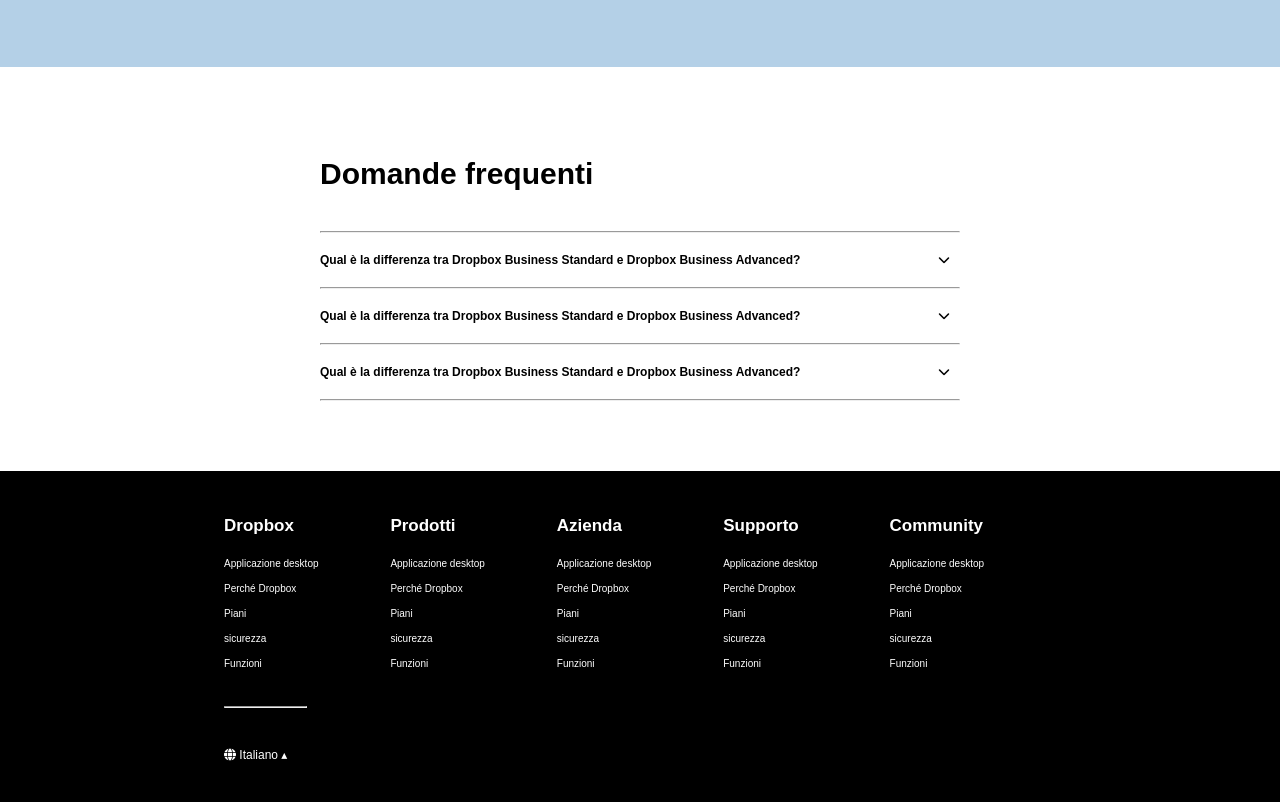
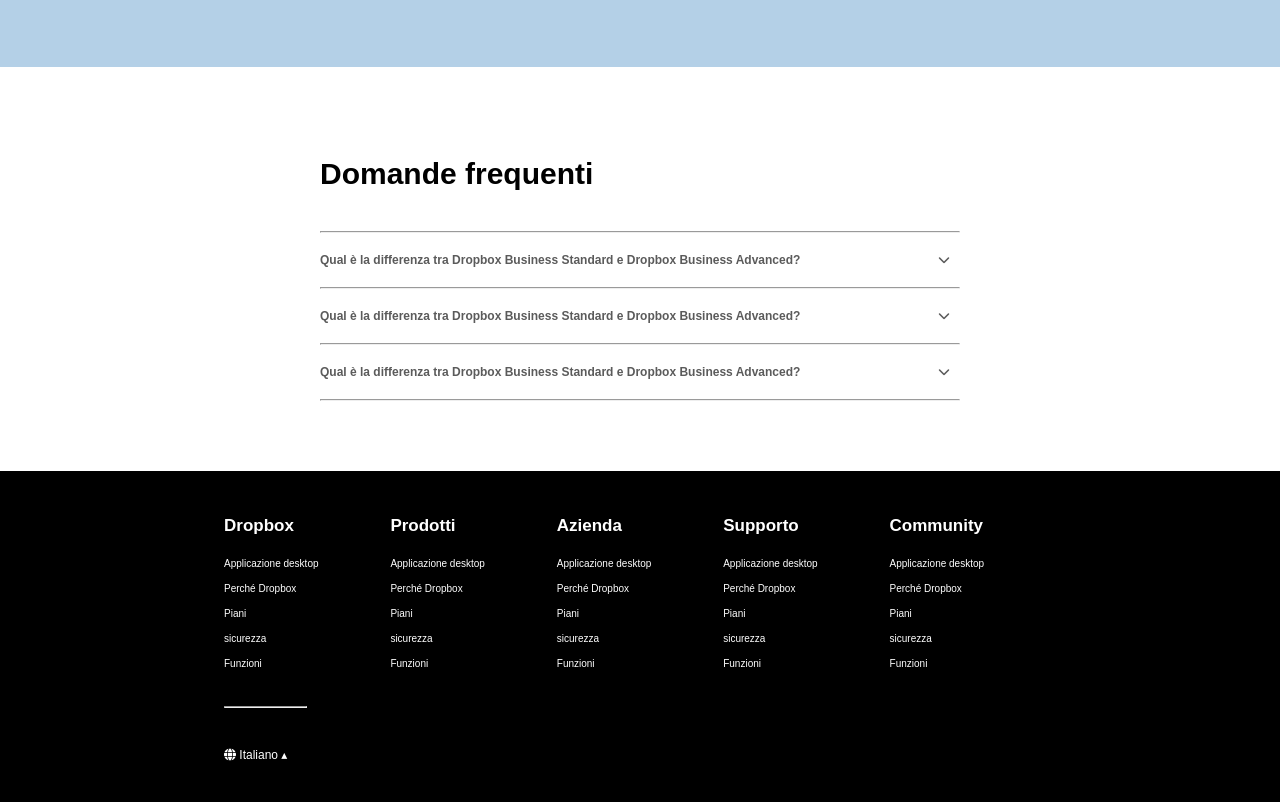
Before and after one commit to sophiamziou/htmlcss-dropbox, a plain HTML site: page index.html in a window 1280 px wide. Shown: the part 3672-4474 px from the top of the page. Drawn offline with Linux system fonts and the light colour scheme.

Commit message:
changed faq text colour

```diff
--- a/css/style.css
+++ b/css/style.css
@@ -402,6 +402,7 @@
 }
 
 .text-faq{
+    color: rgb(91, 91, 91);
     display: flex;
     justify-content: space-between;
     padding-right: 10px;
```
